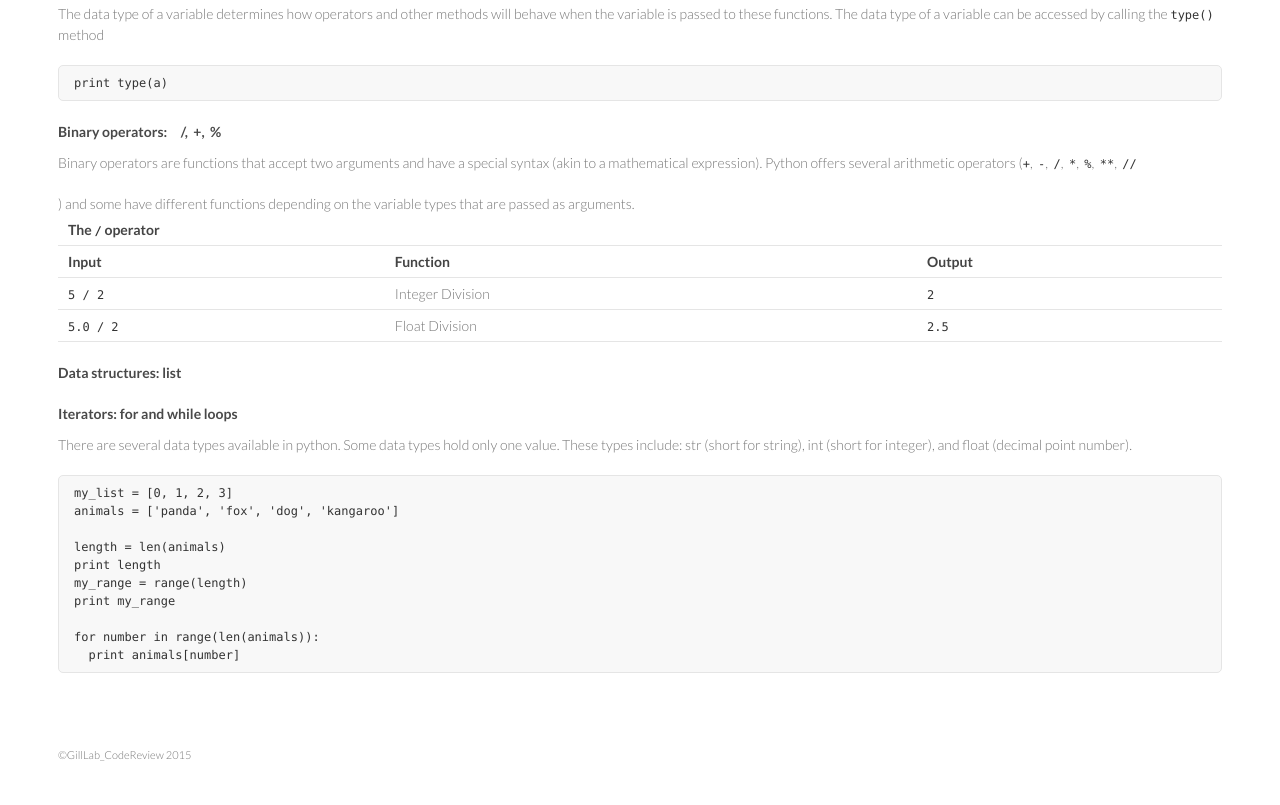
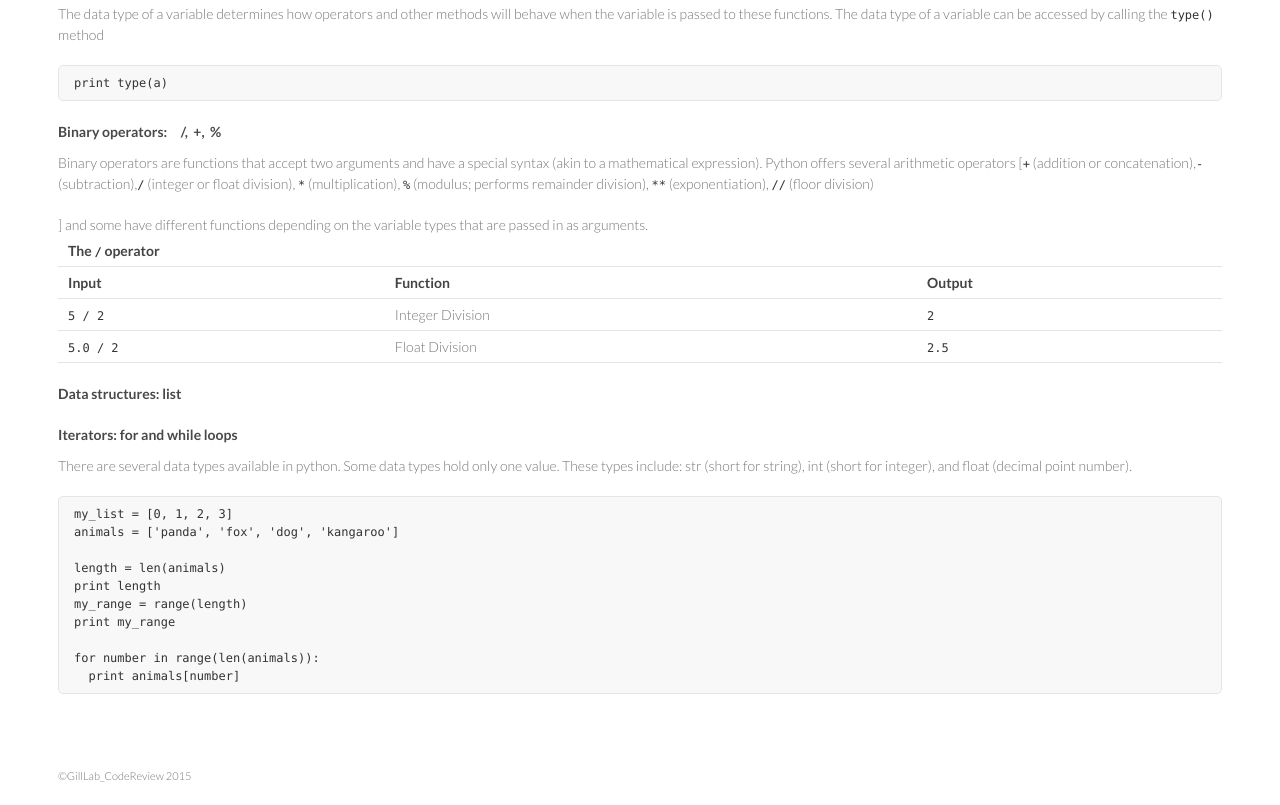
Before and after one commit to AndreaEdwards/AndreaEdwards.github.io, a plain HTML site: page index.html in a window 1280 px wide. Shown: the part 822-1627 px from the top of the page. Before the commit the page ends 1606 px from the top, so only its background shows below. Drawn offline with Linux system fonts and the light colour scheme.

Commit message:
modifying the binary operator section of index.html v6

```diff
--- a/index.html
+++ b/index.html
@@ -48,7 +48,7 @@
 
 <h4>Binary operators:&nbsp;&nbsp;&nbsp;&nbsp; /,&nbsp;&nbsp;+,&nbsp;&nbsp;%</h4>
 
-<p>Binary operators are functions that accept two arguments and have a special syntax (akin to a mathematical expression). Python offers several arithmetic operators (<code>+</code>,&nbsp;&nbsp;<code>-</code>,&nbsp;&nbsp;<code>/</code>,&nbsp;&nbsp;<code>*</code>,&nbsp;&nbsp;<code>%</code>,&nbsp;&nbsp;<code>**</code>,&nbsp;&nbsp;<code>//</code></p>) and some have different functions depending on the variable types that are passed as arguments.
+<p>Binary operators are functions that accept two arguments and have a special syntax (akin to a mathematical expression). Python offers several arithmetic operators [<code>+</code> (addition or concatenation),<code>-</code> (subtraction),<code>/</code> (integer or float division), <code>*</code> (multiplication), <code>%</code> (modulus; performs remainder division), <code>**</code> (exponentiation), <code>//</code> (floor division)</p>] and some have different functions depending on the variable types that are passed in as arguments.
 
 <table>
 <caption>The <code>/</code> operator</caption>
```
